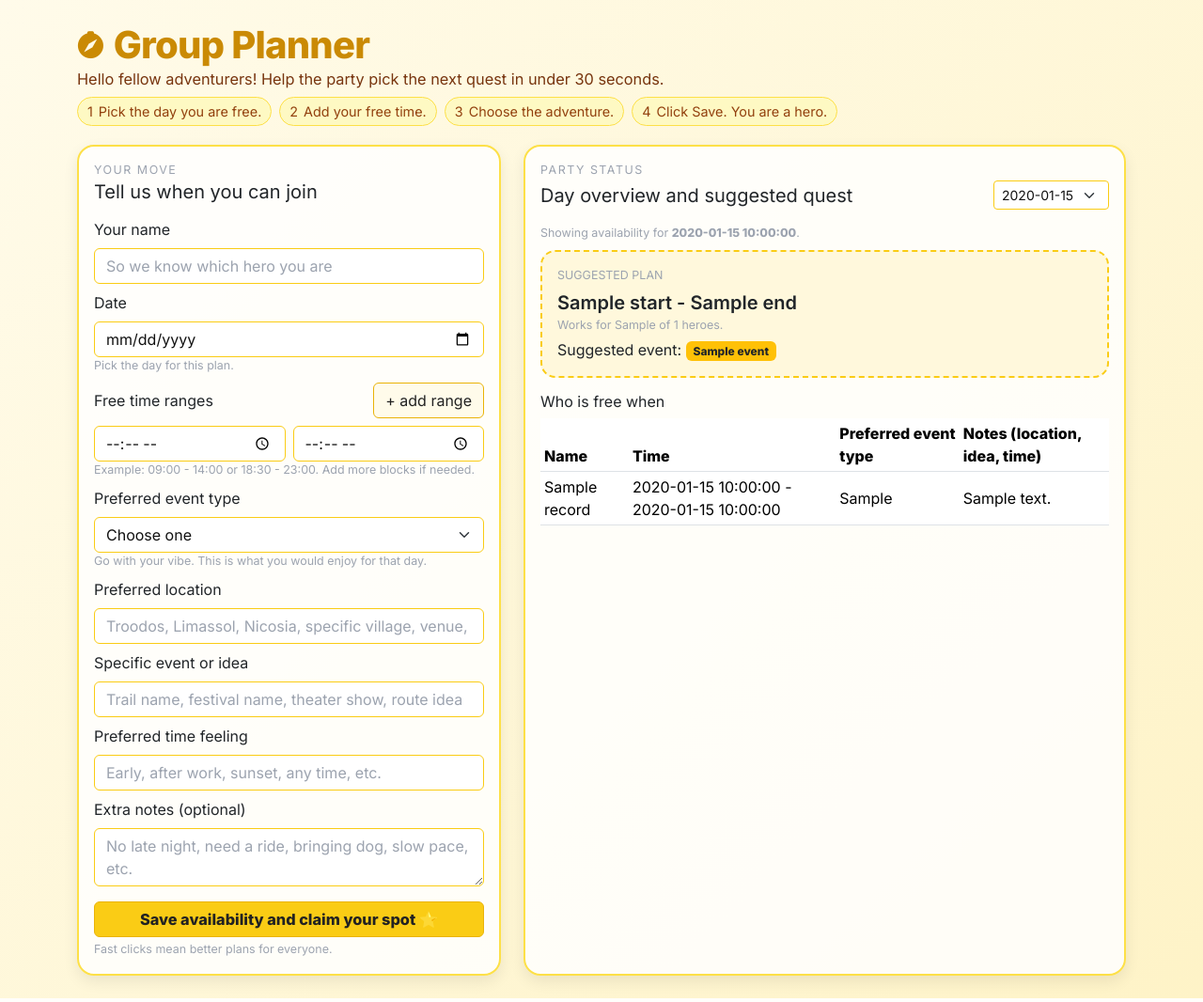
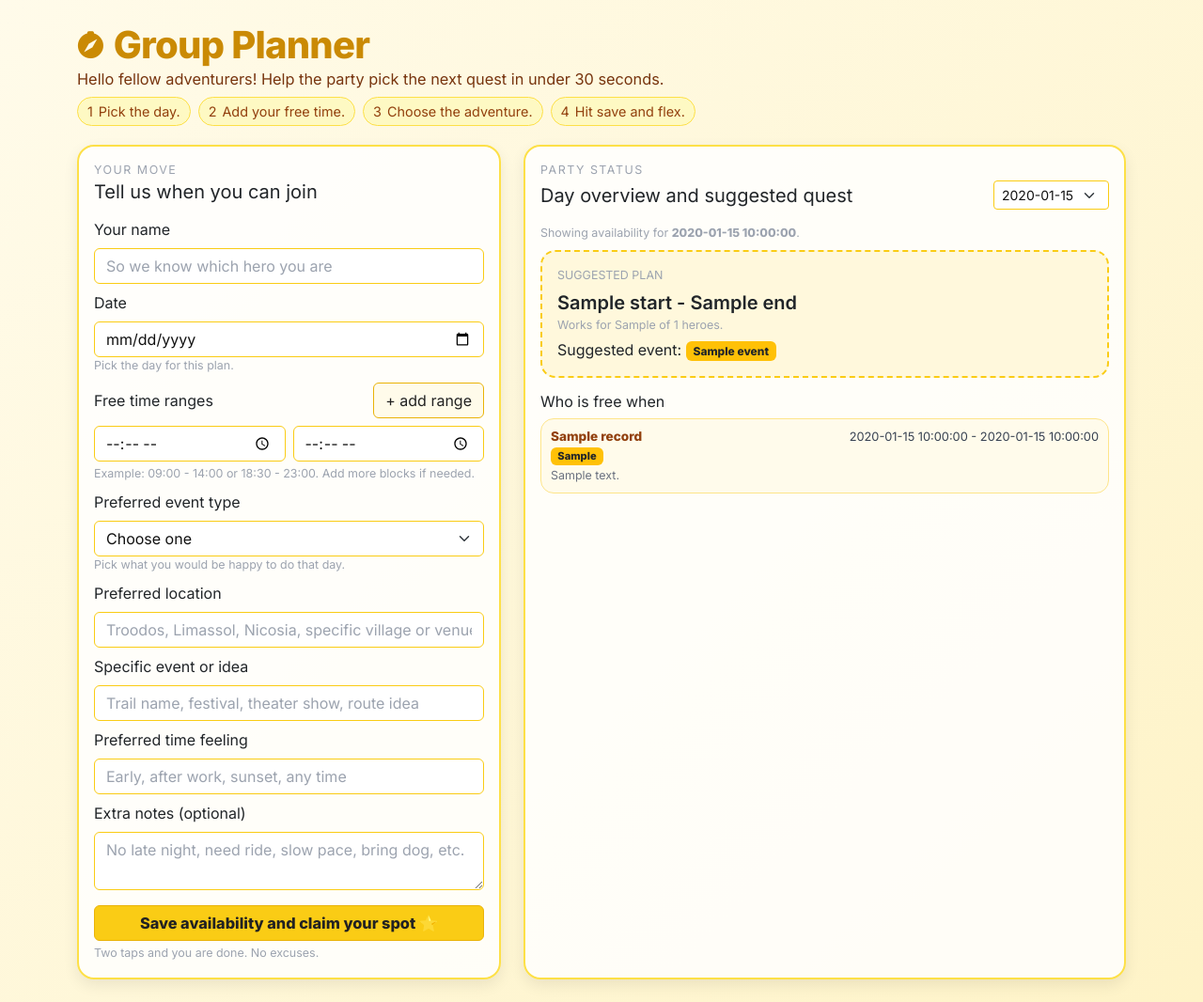
Before and after one commit to stylias2/group-planner, a Flask app: template templates/index.html in a window 1280 px wide. Shown: the whole page at 94% size. Run offline with Flask 3, Linux system fonts and the light colour scheme; the template is opened without the code that fills it: most values are stand-ins (such as "Sample title", 1, 10 or a date in 2020).

Commit message:
Adding some fun changes...

```diff
--- a/templates/index.html
+++ b/templates/index.html
@@ -24,26 +24,31 @@
       color: #222;
       font-family: "Inter", "Segoe UI", sans-serif;
     }
+
     .card {
       background-color: #ffffffd9;
       border-radius: 18px;
       border: 2px solid #fde047;
       box-shadow: 0 6px 16px rgba(0, 0, 0, 0.08);
     }
+
     .form-control,
     .form-select {
       background-color: #fff;
       border-color: #facc15;
       color: #111;
     }
+
     .form-control::placeholder {
       color: #9ca3af;
     }
+
     .form-control:focus,
     .form-select:focus {
       border-color: #eab308;
       box-shadow: 0 0 0 3px rgba(234,179,8,0.3);
     }
+
     .btn-primary {
       background-color: #facc15;
       border-color: #eab308;
@@ -51,40 +56,54 @@
       font-weight: 700;
       font-size: 1.02rem;
     }
+
     .btn-primary:hover {
       background-color: #eab308;
       border-color: #ca8a04;
       color: #111;
     }
+
     .btn-outline-light {
       border-color: #eab308;
       color: #222;
       background-color: #fffbea;
     }
+
     .btn-outline-light:hover {
       background-color: #fef08a;
       color: #111;
       border-color: #ca8a04;
     }
-    .table {
-      color: #222;
+
+    .alert-info {
+      background-color: #fef9c3;
+      border-color: #fde047;
+      color: #78350f;
     }
-    .suggestion-box {
-      background-color: #fff8dc;
-      border: 2px dashed #facc15;
-      border-radius: 16px;
-      padding: 1rem;
+
+    .adventure-header {
+      display: flex;
+      align-items: center;
+      gap: 10px;
     }
+
+    .adventure-header i {
+      font-size: 1.8rem;
+      color: #ca8a04;
+    }
+
     h1 {
       color: #ca8a04;
       font-weight: 800;
       letter-spacing: -0.02em;
     }
+
     .subtitle {
       color: #78350f;
       margin-bottom: 0.4rem;
       font-size: 1.02rem;
     }
+
     .steps {
       display: flex;
       flex-wrap: wrap;
@@ -93,6 +112,7 @@
       font-size: 0.9rem;
       color: #92400e;
     }
+
     .step-pill {
       background-color: #fef9c3;
       border-radius: 999px;
@@ -102,20 +122,7 @@
       gap: 6px;
       border: 1px solid #fde047;
     }
-    .alert-info {
-      background-color: #fef9c3;
-      border-color: #fde047;
-      color: #78350f;
-    }
-    .adventure-header {
-      display: flex;
-      align-items: center;
-      gap: 10px;
-    }
-    .adventure-header i {
-      font-size: 1.8rem;
-      color: #ca8a04;
-    }
+
     .section-label {
       font-size: 0.78rem;
       letter-spacing: 0.12em;
@@ -123,9 +130,84 @@
       color: #9ca3af;
       margin-bottom: 2px;
     }
+
     .small-hint {
       font-size: 0.78rem;
       color: #9ca3af;
+    }
+
+    .suggestion-box {
+      background-color: #fff8dc;
+      border: 2px dashed #facc15;
+      border-radius: 16px;
+      padding: 1rem;
+      margin-bottom: 1rem;
+    }
+
+    /* Time slot rows */
+    .time-slot-row {
+      margin-bottom: 4px;
+    }
+
+    .remove-slot-btn {
+      border: none;
+      background: transparent;
+      color: #dc2626;
+      font-size: 1rem;
+      padding: 0 4px;
+      cursor: pointer;
+    }
+
+    .remove-slot-btn:hover {
+      color: #b91c1c;
+    }
+
+    /* Person cards on the right */
+    .person-card {
+      border-radius: 14px;
+      border: 1px solid #fee58a;
+      background-color: #fffbeb;
+      padding: 8px 10px;
+      margin-bottom: 6px;
+      display: flex;
+      flex-direction: column;
+      gap: 2px;
+      font-size: 0.85rem;
+    }
+
+    .person-header {
+      display: flex;
+      justify-content: space-between;
+      align-items: baseline;
+      gap: 8px;
+    }
+
+    .person-name {
+      font-weight: 700;
+      color: #92400e;
+    }
+
+    .person-time {
+      font-weight: 500;
+      color: #374151;
+      font-size: 0.8rem;
+    }
+
+    .person-event {
+      display: inline-flex;
+      align-items: center;
+      gap: 4px;
+      font-size: 0.78rem;
+      color: #92400e;
+    }
+
+    .person-event span.badge {
+      font-size: 0.7rem;
+    }
+
+    .person-notes {
+      color: #6b7280;
+      font-size: 0.78rem;
     }
   </style>
 </head>
@@ -141,10 +223,10 @@
     Hello fellow adventurers! Help the party pick the next quest in under 30 seconds.
   </p>
   <div class="steps">
-    <div class="step-pill"><span>1</span><span>Pick the day you are free.</span></div>
+    <div class="step-pill"><span>1</span><span>Pick the day.</span></div>
     <div class="step-pill"><span>2</span><span>Add your free time.</span></div>
     <div class="step-pill"><span>3</span><span>Choose the adventure.</span></div>
-    <div class="step-pill"><span>4</span><span>Click Save. You are a hero.</span></div>
+    <div class="step-pill"><span>4</span><span>Hit save and flex.</span></div>
   </div>
 
   {% with messages = get_flashed_messages() %}
@@ -180,6 +262,7 @@
             <div class="small-hint">Pick the day for this plan.</div>
           </div>
 
+          <!-- Time ranges with removable rows -->
           <div class="mb-2">
             <label class="form-label d-flex justify-content-between align-items-center">
               <span>Free time ranges</span>
@@ -189,11 +272,12 @@
             </label>
 
             <div id="slots-container">
+              <!-- Initial row (no remove button so at least one always stays) -->
               <div class="row g-2 time-slot-row">
                 <div class="col-6">
                   <input type="time" name="slot_start" class="form-control" required>
                 </div>
-                <div class="col-6">
+                <div class="col-6 d-flex align-items-center gap-1">
                   <input type="time" name="slot_end" class="form-control" required>
                 </div>
               </div>
@@ -217,7 +301,7 @@
               <option>Other event</option>
             </select>
             <div class="small-hint">
-              Go with your vibe. This is what you would enjoy for that day.
+              Pick what you would be happy to do that day.
             </div>
           </div>
 
@@ -238,7 +322,7 @@
               type="text"
               name="preferred_location"
               class="form-control"
-              placeholder="Troodos, Limassol, Nicosia, specific village, venue, etc."
+              placeholder="Troodos, Limassol, Nicosia, specific village or venue"
             >
           </div>
 
@@ -248,7 +332,7 @@
               type="text"
               name="preferred_event_detail"
               class="form-control"
-              placeholder="Trail name, festival name, theater show, route idea"
+              placeholder="Trail name, festival, theater show, route idea"
             >
           </div>
 
@@ -258,7 +342,7 @@
               type="text"
               name="preferred_time_hint"
               class="form-control"
-              placeholder="Early, after work, sunset, any time, etc."
+              placeholder="Early, after work, sunset, any time"
             >
           </div>
 
@@ -268,7 +352,7 @@
               name="note"
               class="form-control"
               rows="2"
-              placeholder="No late night, need a ride, bringing dog, slow pace, etc."
+              placeholder="No late night, need ride, slow pace, bring dog, etc."
             ></textarea>
           </div>
 
@@ -276,7 +360,7 @@
             Save availability and claim your spot ⭐
           </button>
           <div class="small-hint mt-1">
-            Fast clicks mean better plans for everyone.
+            Two taps and you are done. No excuses.
           </div>
 
         </form>
@@ -311,7 +395,7 @@
             </p>
 
             {% if suggestion %}
-              <div class="mb-3 suggestion-box">
+              <div class="suggestion-box">
                 <div class="text-uppercase small-hint mb-1">Suggested plan</div>
                 <div class="fs-5 fw-semibold">
                   {{ suggestion.start }} - {{ suggestion.end }}
@@ -328,39 +412,41 @@
               </div>
             {% else %}
               <div class="alert alert-warning py-2">
-                No strong overlap yet. Harass your friends to fill the form.
+                No strong overlap yet. Kindly bully the rest of the party to fill this in.
               </div>
             {% endif %}
 
             <div>
               <h6 class="mb-2">Who is free when</h6>
-              <div class="table-responsive">
-                <table class="table table-sm align-middle">
-                  <thead>
-                    <tr>
-                      <th>Name</th>
-                      <th>Time</th>
-                      <th>Preferred event type</th>
-                      <th>Notes (location, idea, time)</th>
-                    </tr>
-                  </thead>
-                  <tbody>
-                    {% for r in records %}
-                      <tr>
-                        <td>{{ r.name }}</td>
-                        <td>{{ r.start_time }} - {{ r.end_time }}</td>
-                        <td>{{ r.preferred_event }}</td>
-                        <td>{{ r.note }}</td>
-                      </tr>
-                    {% endfor %}
-                  </tbody>
-                </table>
-              </div>
+
+              <!-- Person cards instead of dense table -->
+              {% for r in records %}
+                <div class="person-card">
+                  <div class="person-header">
+                    <div class="person-name">
+                      {{ r.name }}
+                    </div>
+                    <div class="person-time">
+                      {{ r.start_time }} - {{ r.end_time }}
+                    </div>
+                  </div>
+                  <div class="person-event">
+                    <span class="badge bg-warning text-dark">
+                      {{ r.preferred_event }}
+                    </span>
+                  </div>
+                  {% if r.note %}
+                    <div class="person-notes">
+                      {{ r.note }}
+                    </div>
+                  {% endif %}
+                </div>
+              {% endfor %}
             </div>
 
           {% else %}
             <p class="small-hint">
-              Nobody has marked this day yet. First one to fill it gets moral superiority.
+              Nobody has marked this day yet. First one to submit earns unofficial party leader status.
             </p>
           {% endif %}
         {% else %}
@@ -376,20 +462,33 @@
 </div>
 
 <script>
-  // Add more time ranges
-  document.getElementById("add-slot-btn").addEventListener("click", function () {
-    const container = document.getElementById("slots-container");
+  // Add more time ranges with removable rows
+  const slotsContainer = document.getElementById("slots-container");
+  const addSlotBtn = document.getElementById("add-slot-btn");
+
+  addSlotBtn.addEventListener("click", function () {
     const row = document.createElement("div");
     row.className = "row g-2 time-slot-row";
     row.innerHTML = `
       <div class="col-6">
         <input type="time" name="slot_start" class="form-control" required>
       </div>
-      <div class="col-6">
+      <div class="col-6 d-flex align-items-center gap-1">
         <input type="time" name="slot_end" class="form-control" required>
+        <button type="button" class="remove-slot-btn" title="Remove this range">&times;</button>
       </div>
     `;
-    container.appendChild(row);
+    slotsContainer.appendChild(row);
+  });
+
+  // Delegate remove button clicks
+  slotsContainer.addEventListener("click", function (e) {
+    if (e.target.classList.contains("remove-slot-btn")) {
+      const rows = slotsContainer.querySelectorAll(".time-slot-row");
+      if (rows.length > 1) {
+        e.target.closest(".time-slot-row").remove();
+      }
+    }
   });
 
   // Show or hide "Other event" field
```
